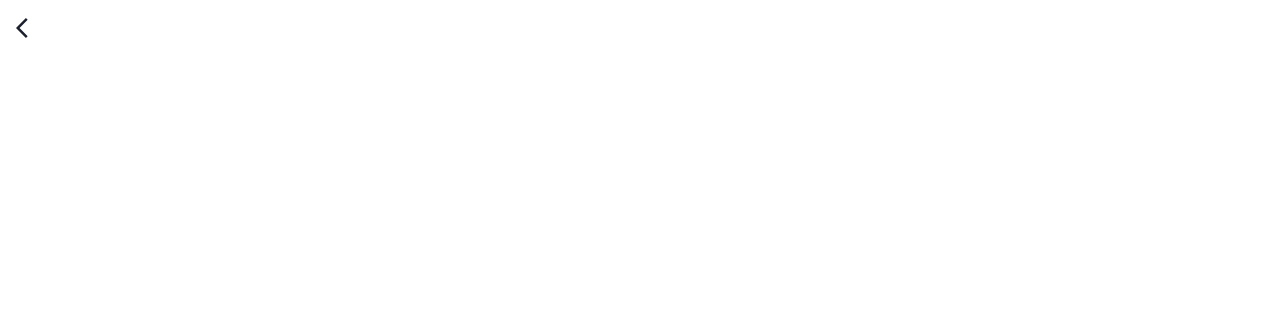
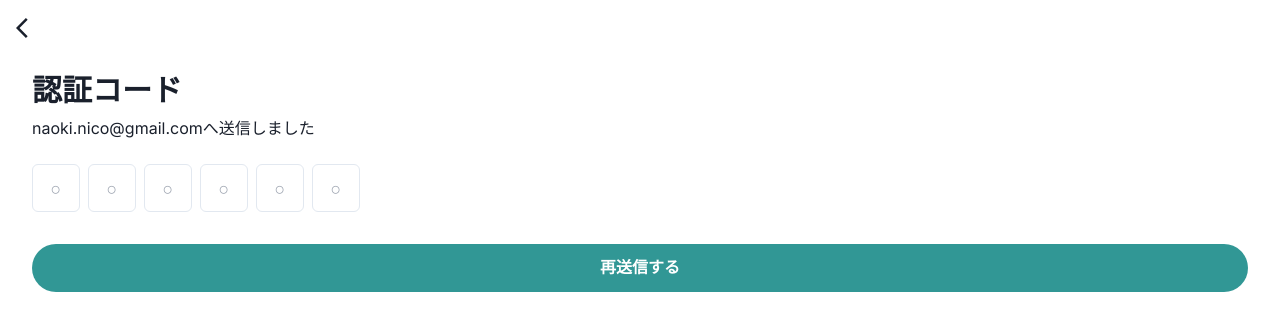
Before and after one commit to Roseu7/geek0623, a Next.js app: page /login/mail in a window 1280 px wide. Shown: the top 330 px of the page. Built offline with nearby package versions, Linux system fonts and the light colour scheme.

Commit message:
認証コードのフロント

```diff
--- a/src/app/login/mail/page.tsx
+++ b/src/app/login/mail/page.tsx
@@ -1,6 +1,47 @@
 import BackArrow from "@/components/ui/BackArrow";
+import {
+  Box,
+  Button,
+  HStack,
+  Heading,
+  PinInput,
+  PinInputField,
+  Stack,
+  Text,
+} from "@chakra-ui/react";
 import React from "react";
 
 export default function page() {
-  return <BackArrow />;
+  return (
+    <>
+      <BackArrow />
+      <Box marginX={8} marginTop={8}>
+        <Stack spacing={2}>
+          <Heading as="h1" size={"lg"}>
+            認証コード
+          </Heading>
+          <Text marginBottom={4}>naoki.nico@gmail.comへ送信しました</Text>
+          <HStack align={"center"} gap={2} marginBottom={6}>
+            <PinInput type="alphanumeric" size="lg">
+              {/* 何桁かは任せる */}
+              <PinInputField />
+              <PinInputField />
+              <PinInputField />
+              <PinInputField />
+              <PinInputField />
+              <PinInputField />
+            </PinInput>
+          </HStack>
+          <Button
+            colorScheme="teal"
+            borderRadius={"full"}
+            paddingY={6}
+            paddingX={8}
+          >
+            再送信する
+          </Button>
+        </Stack>
+      </Box>
+    </>
+  );
 }
```
